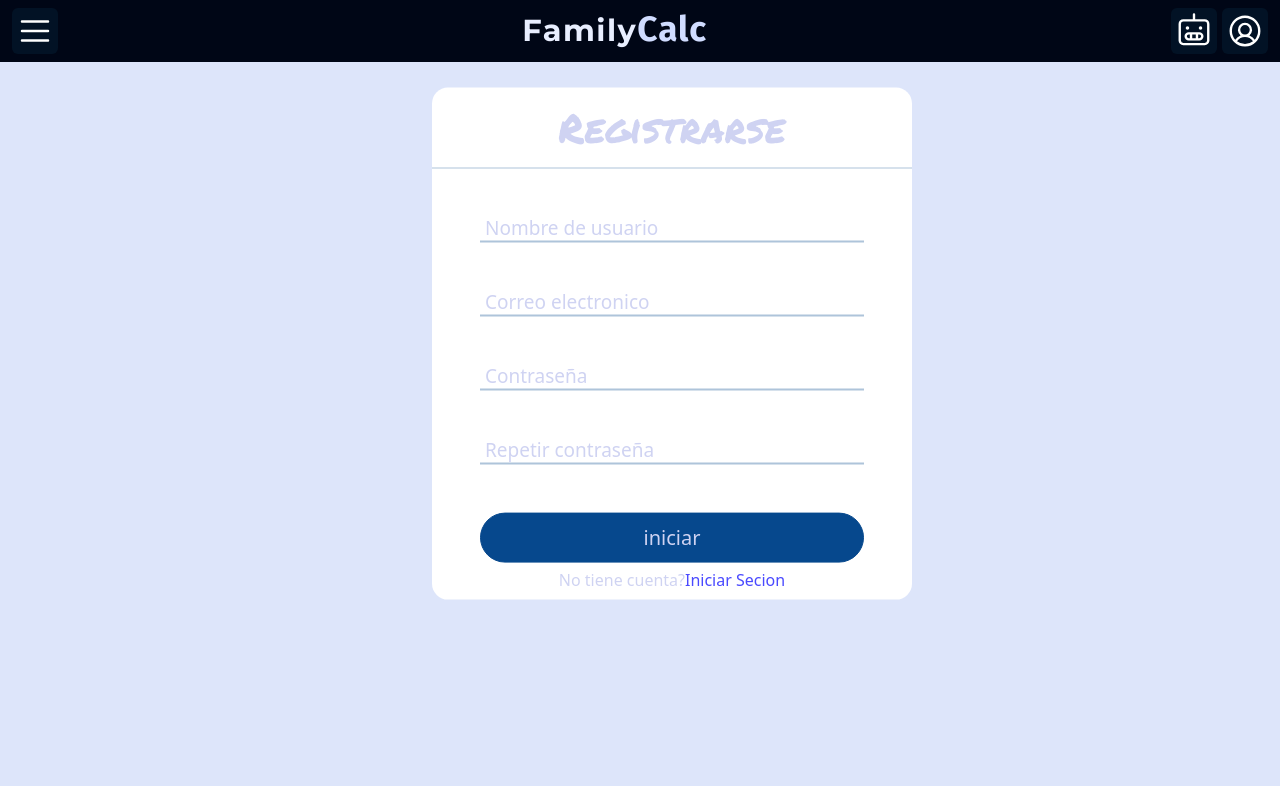
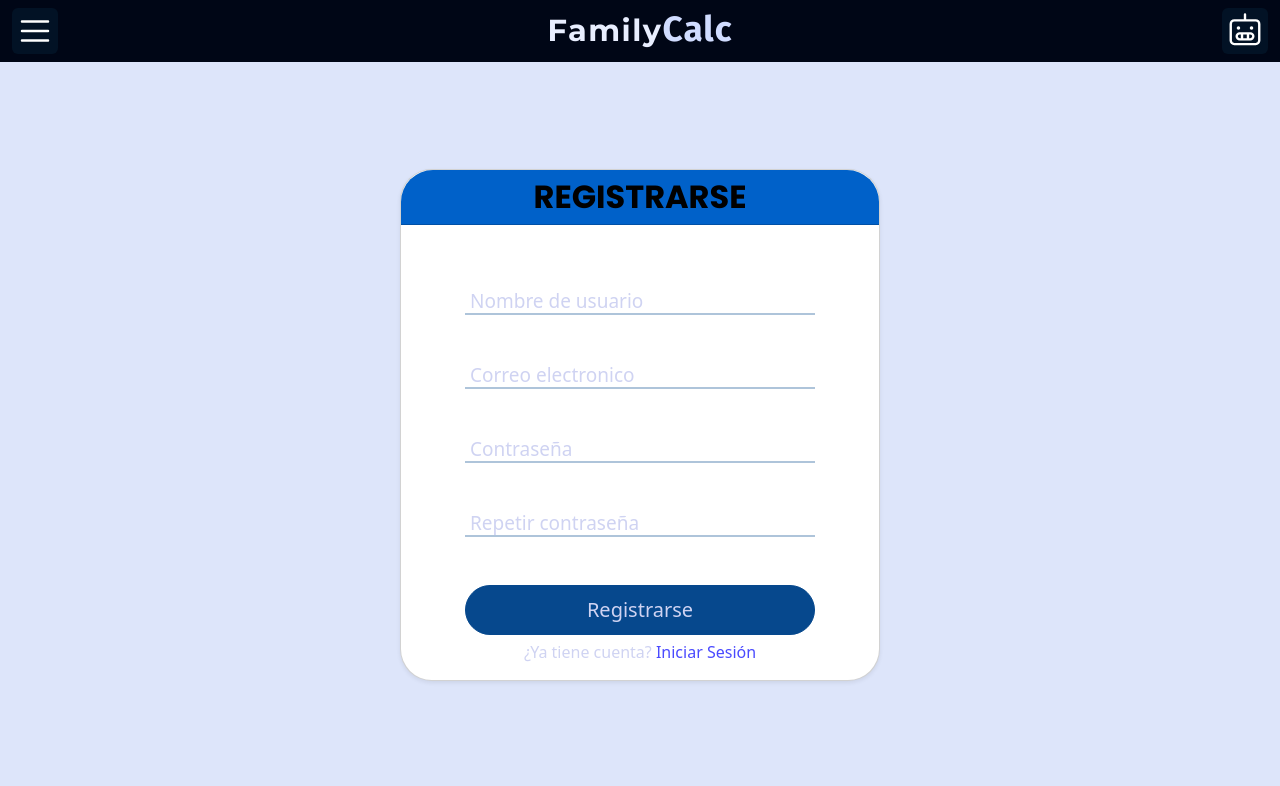
Before and after one commit to Midulio/FamilyCalc, a PHP site: page /views/registrarse/registrarse.html in a window 1280 px wide. Shown: the top 786 px of the page. Run offline with PHP 8.4, Linux system fonts and the light colour scheme.

Commit message:
Add files via upload

```diff
--- a/views/registrarse/registrarse.css
+++ b/views/registrarse/registrarse.css
@@ -163,28 +163,33 @@ nav{
     margin-bottom: 1rem;
 }
 
-
-
 .menu:hover{
     background-color: rgb(144, 165, 223);
     border: none;
 }
 
+
+.container {
+  min-height: calc(100vh - 75px); /* Ajusta 100px según la altura real del navbar */
+}
+
 .formulario{
-    position: relative;
-    transform: translate(90%,5%);
     width: 30rem;
     height: 32rem;
-    background-color: white;
-    border-radius: 1rem;
+    border-radius: 2rem;
 }
 
-.formulario h1{
-    font-family: "Permanent Marker";
-    color:#CFD3F2;
+.card-header{
+    border-top-left-radius: 2rem !important;
+    border-top-right-radius: 2rem !important;
+    background-color: #0061c9;
+}
+
+.formulario h2{
+    font-family: "Poppins";
+    font-weight: bold;
+    color:black;
     text-align: center;
-    padding: 1rem 0;
-    border-bottom: 1px solid rgba(6, 71, 141, 0.322);
 }
 
 .formulario form{
--- a/views/registrarse/registrarse.html
+++ b/views/registrarse/registrarse.html
@@ -54,12 +54,16 @@
                 <a href="../../index.html" class="logo"><h1 class="mb-1 fs-2"><span class="family">Family</span><span class="calc">Calc</span></h1></a>
                 <div>
                     <a href="../../views/chatbot/chatbot.html" class="btn menu" type="button"><img src="../../src/robot.svg"></a>
-                    <a href="views/iniciarSesion/iniciarSesion.html" class="btn menu" type="button"><img src="../../src/user-circle.svg"></a>
                 </div>
             </div>
         </nav>
-    <div class="formulario">
-        <h1>Registrarse</h1>
+
+        <div class="container d-flex justify-content-center align-items-center">
+            <div class="card shadow-sm mx-auto formulario">
+                <div class="card-header">
+                    <h2 class="my-auto">REGISTRARSE</h2>
+                </div>
+                <div class="card-body">
                     <form method="post" action="procesar_login.php">
                         <div class="username">
                             <input type="text" name="usuario" placeholder=" " requiered>
@@ -77,11 +81,13 @@
                             <input type="password" name="rContraseña" placeholder=" " requiered>
                             <label>Repetir contraseña</label>
                         </div>
-                <input type="submit" value="iniciar">
+                        <input type="submit" value="Registrarse">
                         <div class="registrarse">
-                    No tiene cuenta?<a href="../iniciarSesion/iniciarSesion.html">Iniciar Secion</a>
+                            ¿Ya tiene cuenta?<a href="../iniciarSesion/iniciarSesion.html"> Iniciar Sesión</a>
                         </div>
                     </form>
                 </div>
+            </div>
+        </div>
 </body>
 </html>
```
Lines whose indentation alone changed are shown as unchanged.
